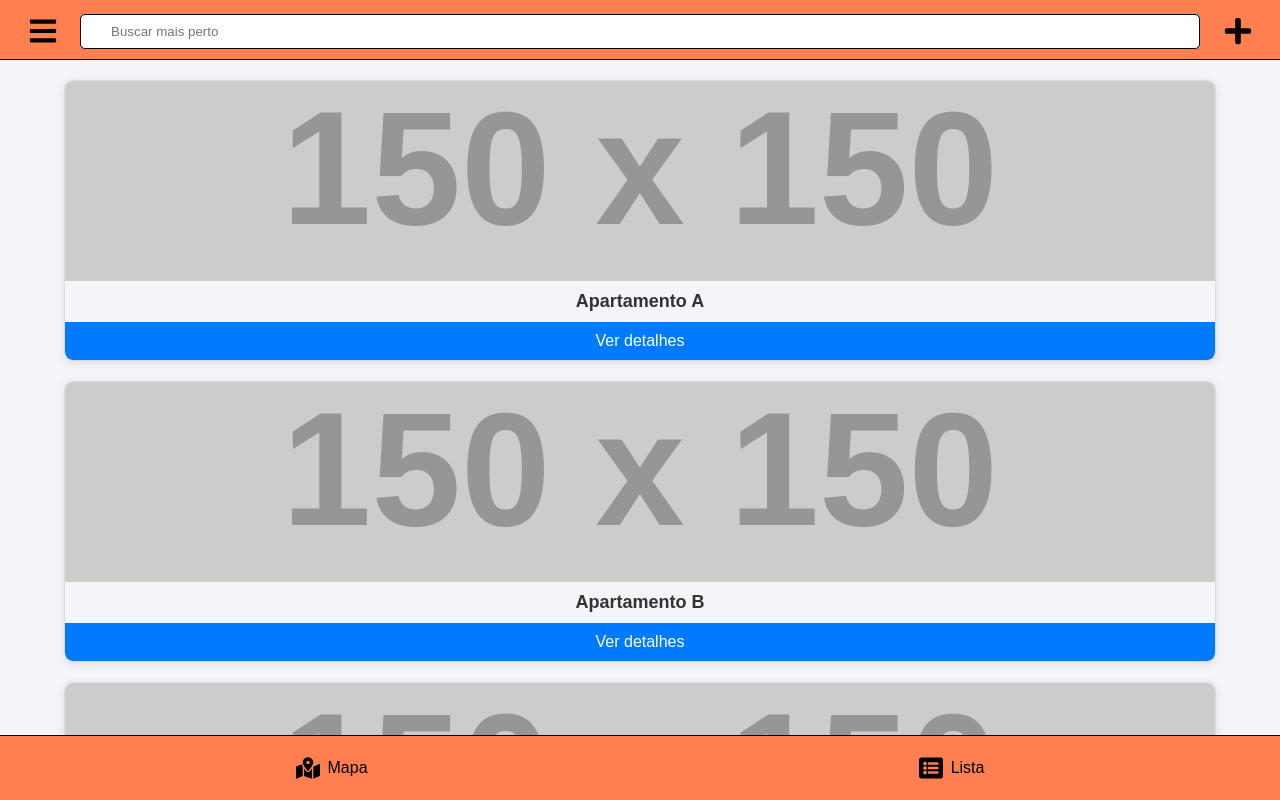
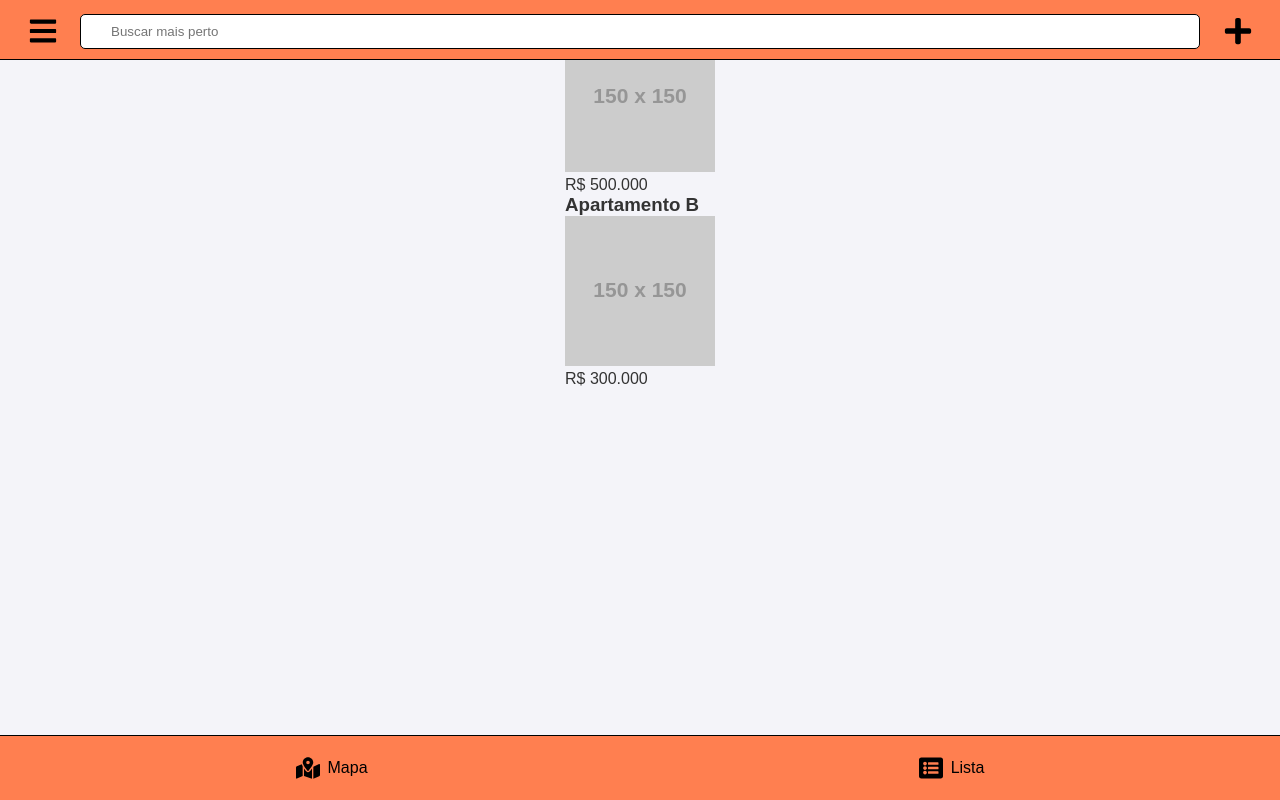
Before and after one commit to danielclaytonborgtx/CasaPerto, a React (Vite) app: page /list in a window 1280 px wide. Built offline with nearby package versions, Linux system fonts and the light colour scheme.

Commit message:
commit 9

```diff
--- a/package.json
+++ b/package.json
@@ -20,6 +20,8 @@
     "react-leaflet": "^4.2.1",
     "react-modal": "^3.16.1",
     "react-router-dom": "^6.28.0",
+    "react-slick": "^0.30.2",
+    "slick-carousel": "^1.8.1",
     "styled-components": "^6.1.13"
   },
   "devDependencies": {
@@ -28,6 +30,7 @@
     "@types/react-dom": "^18.3.1",
     "@types/react-modal": "^3.16.3",
     "@types/react-router-dom": "^5.3.3",
+    "@types/react-slick": "^0.23.13",
     "@vitejs/plugin-react-swc": "^3.5.0",
     "eslint": "^9.13.0",
     "eslint-plugin-react-hooks": "^5.0.0",
--- /dev/null
+++ b/src/@types/react-slick.d.ts
@@ -0,0 +1 @@
+declare module 'react-slick';
--- a/src/App.tsx
+++ b/src/App.tsx
@@ -9,7 +9,11 @@ import SignIn from './pages/SignIn/signIn';
 import SignUp from './pages/SignUp/signUp'
 import AddProperty from './pages/AddProperty/addProperty';
 import Contact from './pages/Contact/contact';
+import PropertyDetails from './pages/PropertyDetails/propertyDetails';
 // import PropertyDetails from './pages/PropertyDetails'
+import 'slick-carousel/slick/slick.css';
+import 'slick-carousel/slick/slick-theme.css';
+
 
 import GlobalStyles from './styles';
 
@@ -27,7 +31,7 @@ const App: React.FC = () => {
             <Route path="list" element={<ListScreen />} />
             <Route path="addProperty" element={<AddProperty />} />
             <Route path="/contact" element={<Contact />} />
-            {/* <Route path="/property/:id" element={<PropertyDetails />} /> */}
+            <Route path="/property/:id" element={<PropertyDetails />} />
           </Route>
             <Route path="*" element={<Navigate to="/" />} />
         </Routes>
--- a/src/pages/ListScreen/listScreen.tsx
+++ b/src/pages/ListScreen/listScreen.tsx
@@ -1,40 +1,43 @@
-// ListScreen.tsx
 import React from 'react';
-import { Container, Item, Image, Title, Button } from './styles';
+import { useNavigate } from 'react-router-dom';
 
 const ListScreen: React.FC = () => {
-  // Lista de imóveis simulada (substitua com dados reais)
   const properties = [
     {
       id: 1,
       title: 'Apartamento A',
-      image: 'https://via.placeholder.com/150', // Substitua pela URL da imagem real
-      detailsLink: '/property/1', // Link para mais detalhes
+      price: 'R$ 500.000',
+      description: 'Excelente apartamento no centro.',
+      images: [
+        'https://via.placeholder.com/150',
+        'https://via.placeholder.com/150',
+        'https://via.placeholder.com/150',
+      ],
     },
     {
       id: 2,
       title: 'Apartamento B',
-      image: 'https://via.placeholder.com/150', // Substitua pela URL da imagem real
-      detailsLink: '/property/2',
-    },
-    {
-      id: 3,
-      title: 'Apartamento C',
-      image: 'https://via.placeholder.com/150', // Substitua pela URL da imagem real
-      detailsLink: '/property/3',
+      price: 'R$ 300.000',
+      description: 'Apartamento de 2 quartos em boa localização.',
+      images: [
+        'https://via.placeholder.com/150',
+        'https://via.placeholder.com/150',
+      ],
     },
   ];
 
+  const navigate = useNavigate();
+
   return (
-    <Container>
+    <div>
       {properties.map((property) => (
-        <Item key={property.id}>
-          <Image src={property.image} alt={property.title} />
-          <Title>{property.title}</Title>
-          <Button onClick={() => window.location.href = property.detailsLink}>Ver detalhes</Button>
-        </Item>
+        <div key={property.id} onClick={() => navigate(`/property/${property.id}`, { state: property })}>
+          <h3>{property.title}</h3>
+          <img src={property.images[0]} alt={property.title} />
+          <p>{property.price}</p>
+        </div>
       ))}
-    </Container>
+    </div>
   );
 };
 
--- /dev/null
+++ b/src/pages/PropertyDetails/propertyDetails.tsx
@@ -0,0 +1,44 @@
+import React from 'react';
+import { useLocation } from 'react-router-dom'; // Para acessar o estado da navegação
+import Slider from 'react-slick';
+import { Container, ImageWrapper, Image, Title, Price, Description, SliderContainer } from './styles';
+
+interface PropertyDetailsProps {
+  title: string;
+  price: string;
+  description: string;
+  images: string[]; // Array de URLs de imagens
+}
+
+const PropertyDetails: React.FC = () => {
+  const location = useLocation(); // Usando useLocation para pegar o estado passado
+  const { title, price, description, images } = location.state as PropertyDetailsProps; // Pegando as propriedades do imóvel
+
+  const settings = {
+    dots: true,
+    infinite: true,
+    speed: 500,
+    slidesToShow: 1,
+    slidesToScroll: 1,
+  };
+
+  return (
+    <Container>
+      <SliderContainer>
+        <Slider {...settings}>
+          {images.map((img, index) => (
+            <ImageWrapper key={index}>
+              <Image src={img} alt={`Imagem do imóvel ${index + 1}`} />
+            </ImageWrapper>
+          ))}
+        </Slider>
+      </SliderContainer>
+
+      <Title>{title}</Title>
+      <Price>{price}</Price>
+      <Description>{description}</Description>
+    </Container>
+  );
+};
+
+export default PropertyDetails;
--- /dev/null
+++ b/src/pages/PropertyDetails/styles.ts
@@ -0,0 +1,50 @@
+import styled from 'styled-components';
+
+export const Container = styled.div`
+  display: flex;
+  flex-direction: column;
+  align-items: center;
+  padding: 20px;
+  box-sizing: border-box;
+  width: 100%;
+`;
+
+export const SliderContainer = styled.div`
+  width: 100%;
+  height: 400px; /* Defina uma altura para o slider */
+  margin-bottom: 20px; /* Espaço entre o slider e as informações */
+`;
+
+export const ImageWrapper = styled.div`
+  width: 100%;
+  height: 100%;
+  overflow: hidden;
+`;
+
+export const Image = styled.img`
+  width: 100%;
+  height: 100%;
+  object-fit: cover; /* Faz a imagem cobrir o espaço do contêiner sem distorcer */
+`;
+
+export const Title = styled.h1`
+  font-size: 24px;
+  font-weight: bold;
+  text-align: center;
+  margin: 10px 0;
+`;
+
+export const Price = styled.p`
+  font-size: 20px;
+  color: green;
+  font-weight: bold;
+  margin-bottom: 10px;
+`;
+
+export const Description = styled.p`
+  font-size: 16px;
+  text-align: justify;
+  color: #555;
+  max-width: 800px;
+  margin-bottom: 30px;
+`;
```
Also changed, not shown: 1 other file (tests, documents, lock files or other folders).
